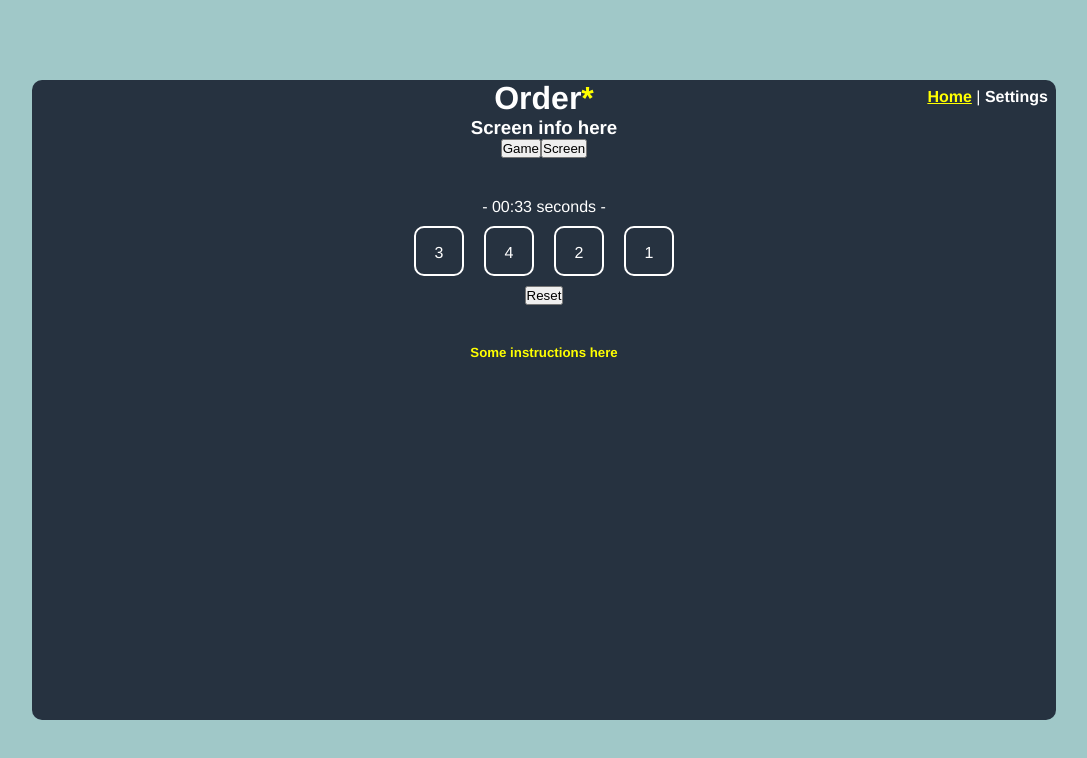
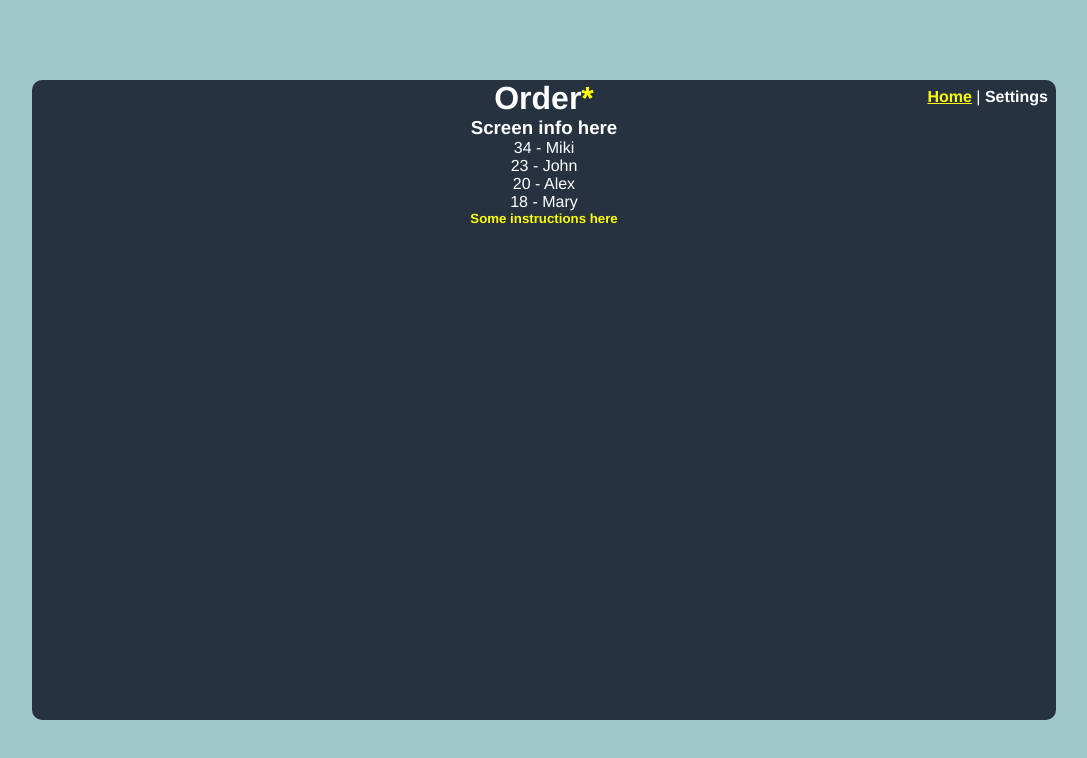
Before and after one commit to Marianissimus/ordergame, a Vue app: page /#/ in a window 1280 px wide. Shown: the top 758 px of the page, without its empty margins (96-1183 px from the left). Built offline with nearby package versions, Linux system fonts and the light colour scheme.

Commit message:
added timer, work on saving scores and switching screens

```diff
--- a/src/components/GameScreen.vue
+++ b/src/components/GameScreen.vue
@@ -1,13 +1,13 @@
 <template>
   <div class="gameList">
-  <div class="timer" v-if="isGameStarted"> - {{ timer }} seconds - </div>
+  <div class="timer" v-if="isGameStarted"> - {{ time }} seconds - </div>
   <h1 v-if="userWin">You WIN!</h1>
   <draggable
     v-model="userSortedList"
     v-bind="dragOptions"
     @start="drag=true"
     @end="drag=false"
-    @change="checkSorting"
+    @change="checkWin"
     dragClass="highlightItem"
     animation=150
     easing="cubic-bezier(1, 0, 0, 1)"
@@ -34,8 +34,9 @@ export default {
       userSortedList: null, // what the user sorts, needed to compare to default list
       userWin: false,
       isGameStarted: false,
-      lastList: null, // no same sorting twice in a row,
-      timer: '00:33'
+      lastList: null, // no same random sorting twice in a row,
+      timer: null,
+      time: 0
     }
   },
   methods: {
@@ -43,34 +44,50 @@ export default {
       this.userWin = false
       this.isGameStarted = true
       this.userSortedList = this.getRandomList()
+      this.time = 0
+      clearInterval(this.timer)
+      this.startTimer()
     },
     arraysAreEqual (arr1, arr2){
-      // see note #1 in readme regarding this choice:
-      return  JSON.stringify(arr1) === JSON.stringify(arr2)
+      return  JSON.stringify(arr1) === JSON.stringify(arr2) // see note #1 in readme
     },
-    checkSorting () {
+    checkWin () {
       if (this.arraysAreEqual(this.userSortedList, this.gameList)) {
         this.userWin = true
+        this.saveScore()
+        clearInterval(this.timer)
+        store.commit('setScreen', 'scores')
       }
     },
+    saveScore() {
+      let score = {
+        name: false,
+        value: this.time
+      }
+      store.commit('setScore', score)
+    },
     getRandomList () {
-      // the randomized list, needed to start the game
-      let list =  [...this.gameList].sort(function(a,b){return 0.5 - Math.random()})
+      let list =  [...this.gameList].sort(function(a,b){return 0.5 - Math.random()}) // make a random list
       if (this.arraysAreEqual(list, this.gameList) || this.arraysAreEqual(list, this.lastList)){
-        // prevent unsorted or duplicate starting lists
+        // recursive, to prevent unsorted or duplicated starting lists
         return this.getRandomList()
       }
       this.lastList = list
       return list
     },
+    startTimer() {
+      this.timer = setInterval(() => this.time++ , 1000)
+    }
   },
   created () {
     this.reset()
   },
   computed: {
     gameList () {
-      // the list from the store, needed to compare to user's list
-      return store.state.gameLists.numbers
+      return store.state.levels.letters.list // the default list
+    },
+    screen () {
+      return store.state.screen
     },
     dragOptions() {
       return {
--- a/src/components/ScoreScreen.vue
+++ b/src/components/ScoreScreen.vue
@@ -1,7 +1,16 @@
 <template>
   <ul>
     <li v-for="(score, index) in scores" :key="index">
-      {{ score.value }} - {{ score.name }}
+      <span v-if="score.name">{{ score.value }} - {{ score.name }}</span>
+      <span v-else>
+        {{ score.value }} -
+        <input v-if="!saved" type="text" v-model="saveName" @keyup.enter="save(score.value)" />
+        <span v-if="saved"> {{ saveName }}</span>
+      </span>
+<!--  this sucks; i'll rewrite it
+      <span v-if="!score.name">{{ score.value }} - </span>
+      <input type="text" v-if="!score.name && !saved" @keyup.enter="save(score.value)" v-model="nameToSave"></input>
+      <span v-if="!score.name && saved">{{ nameToSave }}</span> -->
     </li>
   </ul>
 </template>
@@ -12,12 +21,26 @@ import store from '@/store';
 export default {
   data () {
     return {
+      saveName: '',
+      saved: false
+    }
+  },
+  methods: {
+    save (scoreValue) {
+      // console.log(this.saveName, scoreValue)
+      this.saved = true
+      store.commit('updateScores', this.scores)
+      // this.saved = true
+      // store.commit('setScore', score)
     }
   },
   computed: {
     scores () {
-      // if the sorting is done in backend, remove .sort
+      // if sorting done in backend, remove .sort
       return store.state.scores.sort((a,b) => b.value - a.value)
+    },
+    screen () {
+      return store.state.screen
     }
   }
 }
--- a/src/store.js
+++ b/src/store.js
@@ -5,6 +5,15 @@ Vue.use(Vuex);
 
 export default new Vuex.Store({
   state: {
+    screen: 'scores',
+    levels: {
+    // name?
+    letters: {
+      list: ['A', 'B', 'C', 'D'],
+      scores: []
+    }
+   },
+   lastScore: 0,
    scores: [
       {
         name: 'Alex',
@@ -23,16 +32,19 @@ export default new Vuex.Store({
         value: 23
       }
     ],
-    gameLists: {
-      numbers: [1, 2, 3, 4]
-    }
   },
   mutations: {
-    setScore(scores, item) {
-      state.scores.push(item)
+    setScore(state, score) {
+      state.scores.unshift(score)
+    },
+    updateScores(state, scores) {
+      state.scores = scores
+    },
+    setScreen(state, screen) {
+      state.screen = screen
     }
   },
   actions: {
 
   },
-});
+})
--- a/src/views/Home.vue
+++ b/src/views/Home.vue
@@ -1,14 +1,8 @@
 <template>
   <div class="home">
-    <!-- <img alt="Vue logo" src="../assets/logo.png"> -->
-    <!-- <HelloWorld msg="Welcome to Your Vue.js App"/> -->
-    <h1 class="logo">Order<span class="asterix">*</span></h1>
+    <h1 class="logo" @click="startGame">Order<span class="asterix">*</span></h1>
     <h3 class="subtitle">Screen info here</h3>
-    <!-- for development and testing only -->
-    <button @click="mode = 'game'">Game</button>
-    <button @click="mode = 'score'">Screen</button>
-    <!-- end mode testing -->
-    <ScoreScreen v-if="mode === 'score'"/>
+    <ScoreScreen v-if="screen === 'scores'"/>
     <GameScreen v-else/>
     <h5 class="instructions">Some instructions here</h5>
   </div>
@@ -16,6 +10,7 @@
 
 <script>
 // @ is an alias to /src
+import store from '@/store'
 import ScoreScreen from '@/components/ScoreScreen.vue';
 import GameScreen from '@/components/GameScreen.vue';
 
@@ -26,7 +21,18 @@ export default{
   },
   data () {
     return {
-      mode: 'game'
+    }
+  },
+  methods: {
+    startGame () {
+      if (this.screen === 'scores') {
+        store.commit('setScreen', 'game')
+      }
+    }
+  },
+  computed: {
+    screen () {
+      return store.state.screen
     }
   }
 }
--- a/src/views/Settings.vue
+++ b/src/views/Settings.vue
@@ -3,3 +3,12 @@
     <h1>This is the settings page</h1>
   </div>
 </template>
+
+<script>
+export default {
+  data () {
+    return {
+    }
+  }
+}
+</script>
```
Also changed, not shown: 1 other file (tests, documents, lock files or other folders).
